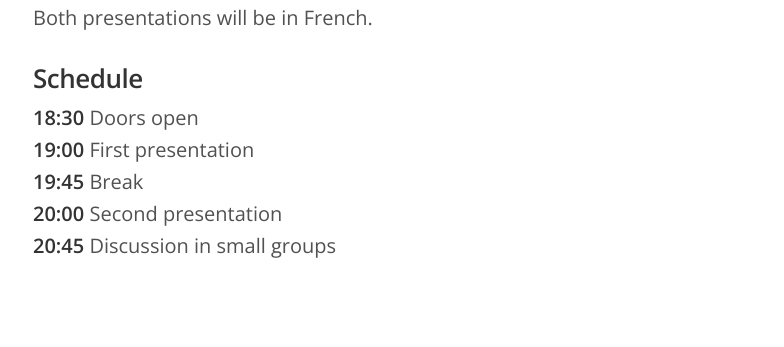
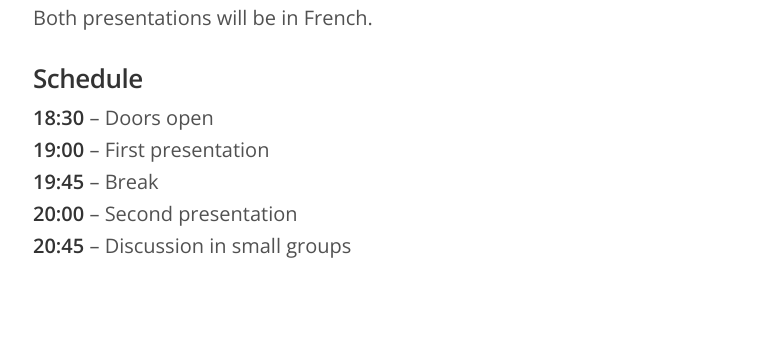
Before and after one commit to safenetwork/montreal.safenetwork.org, a Jekyll site: the page built from _posts/2016-10-13-safe-launcher-api-meetup.md, in a window 1280 px wide. Shown: the part 1366-1713 px from the top of the page, without its empty margins (247-1031 px from the left). Built offline with Jekyll 4.4.1, drawn with Linux system fonts in a browser that asks for light colours.

Commit message:
minor change

```diff
--- a/_posts/2016-10-13-safe-launcher-api-meetup.md
+++ b/_posts/2016-10-13-safe-launcher-api-meetup.md
@@ -36,8 +36,8 @@ Both presentations will be in French.
 
 ### Schedule
 
-**18:30** Doors open <br>
-**19:00** First presentation <br>
-**19:45** Break <br>
-**20:00** Second presentation <br>
-**20:45** Discussion in small groups
+**18:30** – Doors open <br>
+**19:00** – First presentation <br>
+**19:45** – Break <br>
+**20:00** – Second presentation <br>
+**20:45** – Discussion in small groups
```
